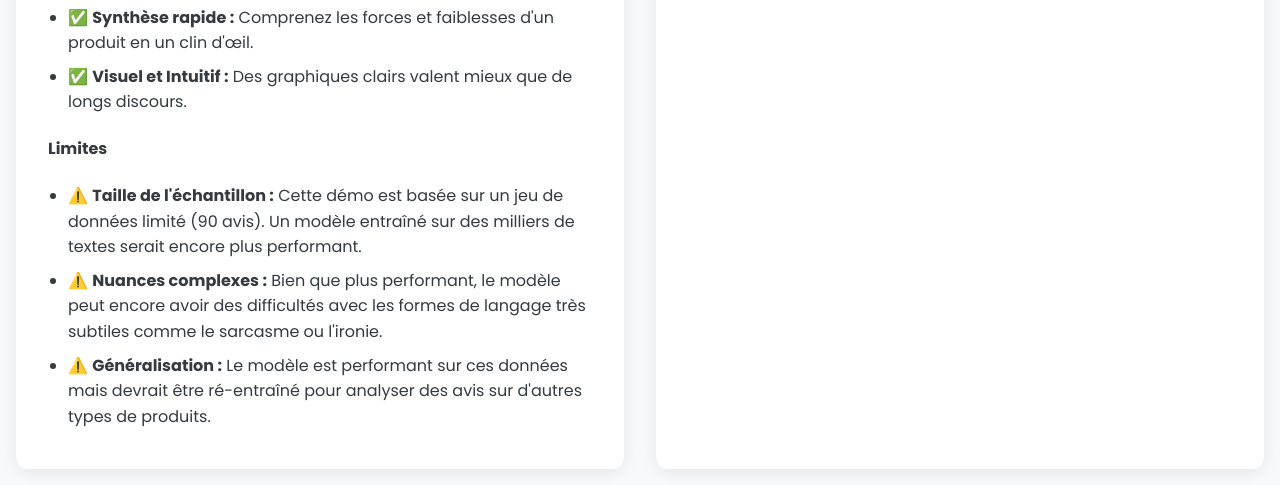
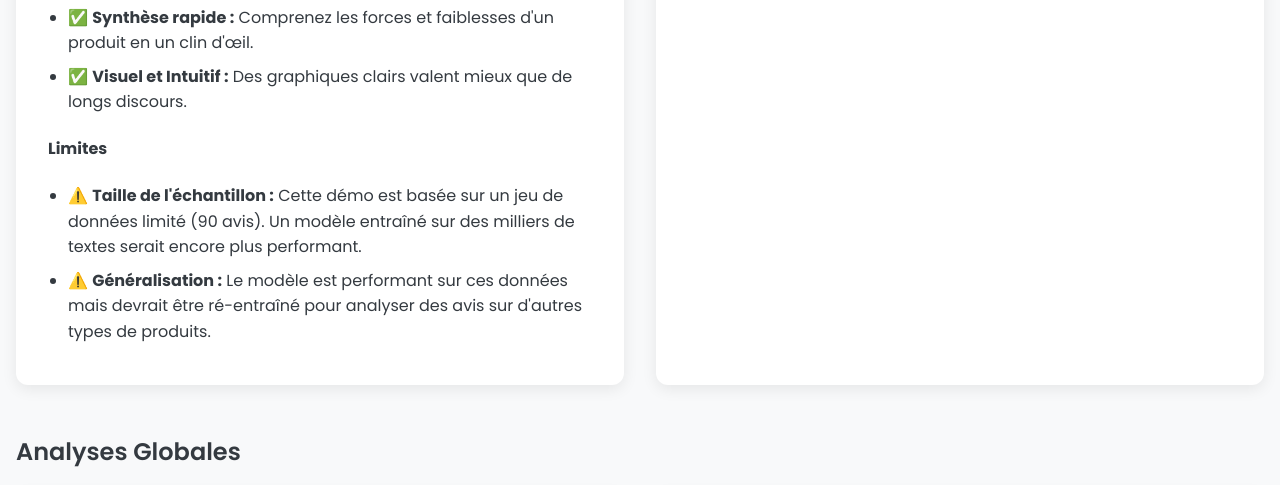
Before and after one commit to bernadette99/comparateur-smartphones, a plain HTML site: page index.html in a window 1280 px wide. Shown: the part 544-1029 px from the top of the page. Drawn offline with Linux system fonts and the light colour scheme.

Commit message:
Correction d'une erreur d'affichage dans index.htm

```diff
--- a/index.html
+++ b/index.html
@@ -31,7 +31,6 @@
                     <h4>Limites</h4>
                     <ul>
                         <li>⚠️ <strong>Taille de l'échantillon :</strong> Cette démo est basée sur un jeu de données limité (90 avis). Un modèle entraîné sur des milliers de textes serait encore plus performant.</li>
-                        <li>⚠️ <strong>Nuances complexes :</strong> Bien que plus performant, le modèle peut encore avoir des difficultés avec les formes de langage très subtiles comme le sarcasme ou l'ironie.</li>
                         <li>⚠️ <strong>Généralisation :</strong> Le modèle est performant sur ces données mais devrait être ré-entraîné pour analyser des avis sur d'autres types de produits.</li>
                     </ul>
             </ul>
```
